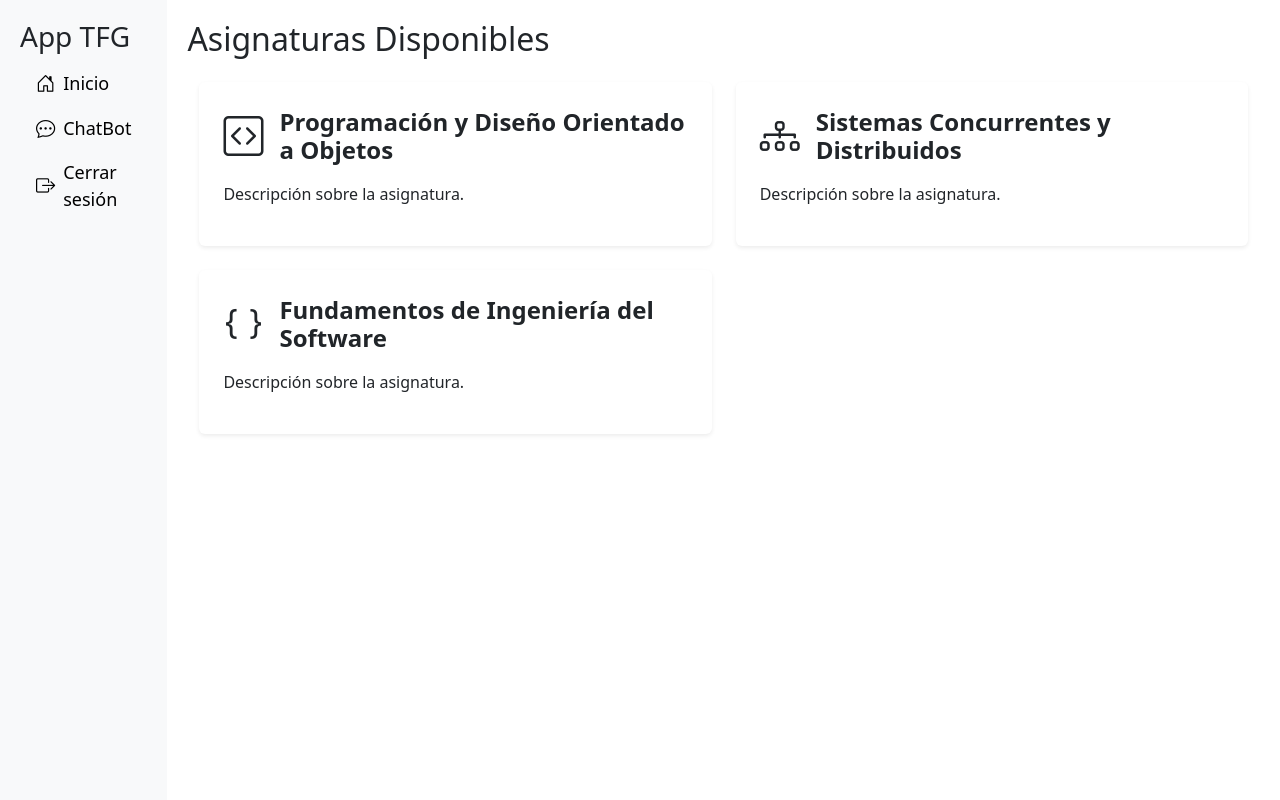
After one commit to oscarpicadocarino/tfg-app, a PHP site: page /inicio_alumno.php in a window 1280 px wide. The commit adds this page. Run offline with PHP 8.4, Linux system fonts and the light colour scheme; the visitor is signed in with stand-in values (Sample User, id 1).

Commit message:
Commit - Creado inicio_alumno y primer contacto con inicio_admin

```diff
--- /dev/null
+++ b/app/inicio_alumno.php
@@ -0,0 +1,116 @@
+<?php
+// inicio_alumno.php
+session_start();
+
+// Verifica si el usuario ha iniciado sesión y es alumno
+if (!isset($_SESSION['user_id']) || $_SESSION['tipo_usuario'] !== 'alumno') {
+    header("Location: login.php");
+    exit();
+}
+?>
+
+<!DOCTYPE html>
+<html lang="es">
+<head>
+    <meta charset="UTF-8">
+    <meta name="viewport" content="width=device-width, initial-scale=1.0">
+    <title>Inicio Alumno - App TFG</title>
+    <link href="https://cdn.jsdelivr.net/npm/bootstrap@5.3.0-alpha1/dist/css/bootstrap.min.css" rel="stylesheet">
+    <link rel="stylesheet" href="https://cdn.jsdelivr.net/npm/bootstrap-icons/font/bootstrap-icons.css">
+    <style>
+        body {
+            display: flex;
+            height: 100vh;
+            margin: 0;
+        }
+        .sidebar {
+            width: 250px;
+            background-color: #f8f9fa;
+            padding: 20px;
+        }
+        .content {
+            flex-grow: 1;
+            padding: 20px;
+            overflow-y: auto;
+        }
+        .nav-link {
+            color: black !important;
+            font-size: 18px;
+            display: flex;
+            align-items: center;
+        }
+        .nav-link:hover {
+            background-color: #e0e0e0;
+            border-radius: 5px;
+        }
+        .nav-link i {
+            margin-right: 8px;
+            font-size: 1.2rem;
+        }
+        .card {
+            transition: transform 0.2s ease-in-out, box-shadow 0.2s ease-in-out;
+        }
+        .card:hover {
+            transform: translateY(-5px);
+            box-shadow: 0 4px 12px rgba(0, 0, 0, 0.15);
+        }
+    </style>
+</head>
+<body>
+    <div class="sidebar">
+        <h3>App TFG</h3>
+        <ul class="nav flex-column">
+            <li class="nav-item">
+                <a href="inicio_alumno.php" class="nav-link"><i class="bi bi-house-door"></i> Inicio</a>
+            </li>
+            <li class="nav-item">
+                <a href="chatbot.php" class="nav-link"><i class="bi bi-chat-dots"></i> ChatBot</a>
+            </li>
+            <li class="nav-item">
+                <a href="logout.php" class="nav-link"><i class="bi bi-box-arrow-right"></i> Cerrar sesión</a>
+            </li>
+        </ul>
+    </div>
+
+    <div class="content">
+        <h2 class="mb-4">Asignaturas Disponibles</h2>
+        <div class="container-fluid">
+            <div class="row g-4">
+                <div class="col-md-6">
+                    <a href="pdoo.php" class="text-decoration-none text-dark">
+                        <div class="card p-4 shadow-sm border-0">
+                            <div class="d-flex align-items-center">
+                                <i class="bi bi-code-square me-3" style="font-size: 2.5rem;"></i>
+                                <h4 class="fw-bold mb-0">Programación y Diseño Orientado a Objetos</h4>
+                            </div>
+                            <p class="mt-3">Descripción sobre la asignatura.</p>
+                        </div>
+                    </a>
+                </div>
+                <div class="col-md-6">
+                    <a href="scd.php" class="text-decoration-none text-dark">
+                        <div class="card p-4 shadow-sm border-0">
+                            <div class="d-flex align-items-center">
+                                <i class="bi bi-diagram-3 me-3" style="font-size: 2.5rem;"></i>
+                                <h4 class="fw-bold mb-0">Sistemas Concurrentes y Distribuidos</h4>
+                            </div>
+                            <p class="mt-3">Descripción sobre la asignatura.</p>
+                        </div>
+                    </a>
+                </div>
+                <div class="col-md-6">
+                    <a href="fis.php" class="text-decoration-none text-dark">
+                        <div class="card p-4 shadow-sm border-0">
+                            <div class="d-flex align-items-center">
+                                <i class="bi bi-braces me-3" style="font-size: 2.5rem;"></i>
+                                <h4 class="fw-bold mb-0">Fundamentos de Ingeniería del Software</h4>
+                            </div>
+                            <p class="mt-3">Descripción sobre la asignatura.</p>
+                        </div>
+                    </a>
+                </div>
+            </div>
+        </div>
+    </div>
+</body>
+</html>
```
Also changed, not shown: app/dashboard.php (deleted, +0 -42 lines), app/inicio_admin.php (added, +122 -0 lines), app/login.html (deleted, +0 -25 lines), app/login.php (+16 -2 lines), app/inicio_profesor.php (added).
